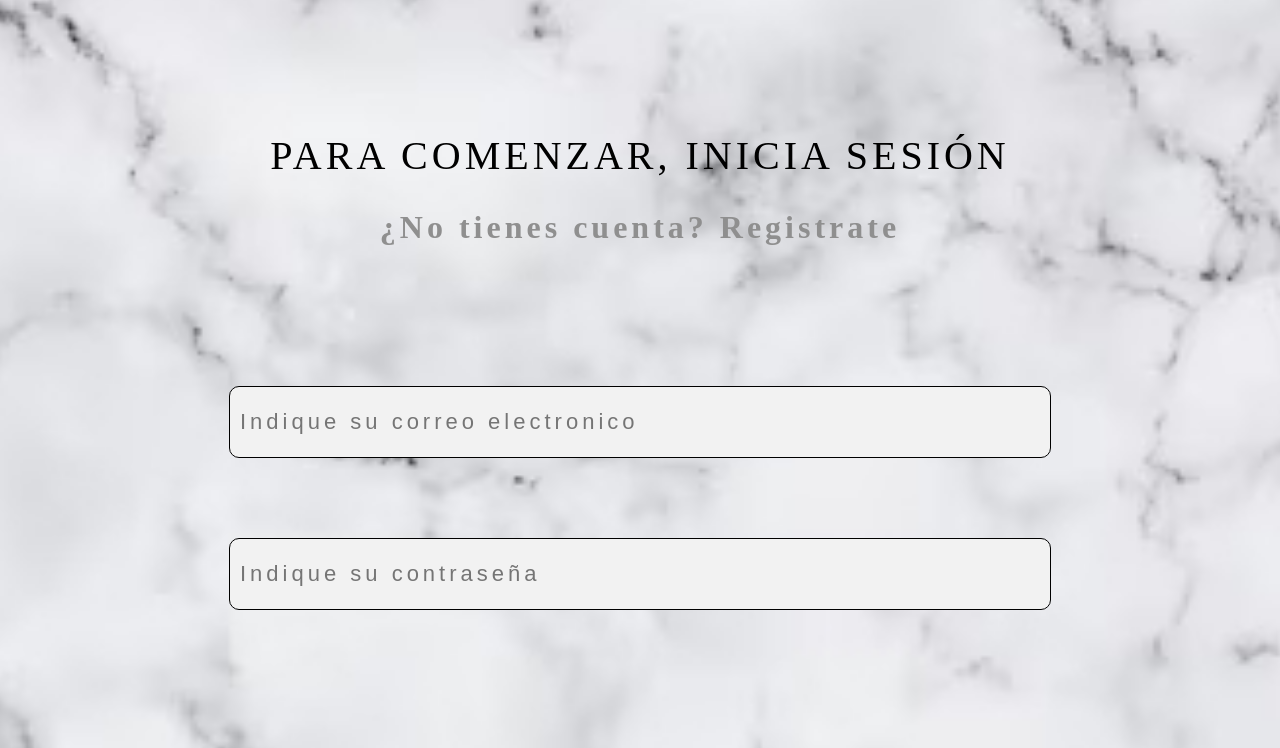
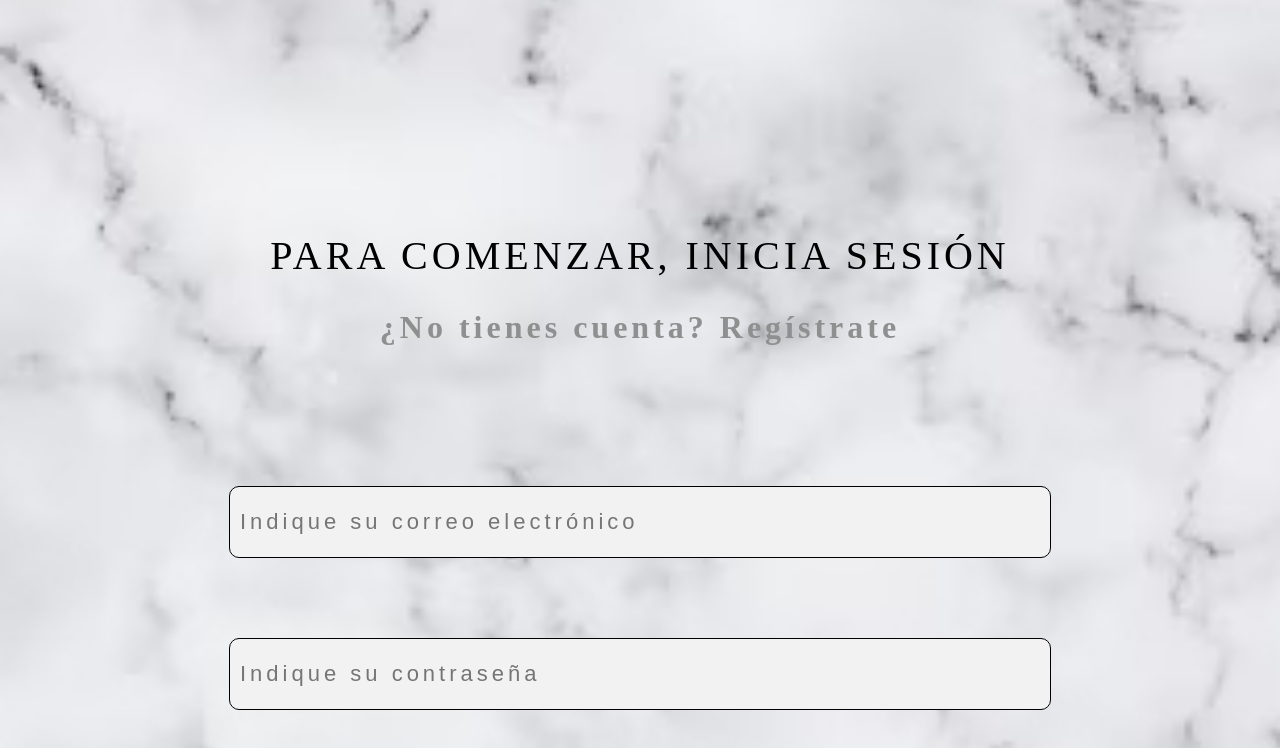
Before and after one commit to zeentollo/TFG, a Vue app in the folder frontend/tfg/: page / in a window 1280 px wide. Shown: the part 789-1537 px from the top of the page. Built offline with nearby package versions, Linux system fonts and the light colour scheme.

Commit message:
Añado control de errores al registro y creo el iniciar sesion con el HOLA @USUARIO

```diff
--- a/frontend/tfg/src/store/index.js
+++ b/frontend/tfg/src/store/index.js
@@ -2,13 +2,14 @@ import { createStore } from 'vuex'
 
 export default createStore({
   state: {
+    user_name: ""
   },
   getters: {
+    user_name: (state) => state.user_name
   },
   mutations: {
-  },
-  actions: {
-  },
-  modules: {
+    set_user_name: (state, user_name) => {
+      state.user_name = user_name
+    }
   }
 })
--- a/frontend/tfg/src/views/IniciarView.vue
+++ b/frontend/tfg/src/views/IniciarView.vue
@@ -4,19 +4,56 @@
     <div id="div_principal">
       <div id="div_arriba">
         <p id="eslogan">PARA COMENZAR, INICIA SESIÓN</p>
-        <router-link to="/register" id="pregunta">¿No tienes cuenta? Registrate</router-link>
+        <router-link to="/register" id="pregunta">¿No tienes cuenta? Regístrate</router-link>
       </div>
-      <form id="formulario" action="">
-        <input class="inputs" type="text" name="" id="" placeholder="Indique su correo electronico">
-        <input class="inputs" type="text" name="" id="" placeholder="Indique su contraseña">
-        <button id="boton">ACCEDER</button>
+      <form id="formulario" @submit.prevent="login">
+        <input class="inputs" v-model="email" type="email" placeholder="Indique su correo electrónico" required>
+        <input class="inputs" v-model="pass" type="password" placeholder="Indique su contraseña" required>
+        <button id="boton" type="submit">ACCEDER</button>
       </form>
     </div>
   </section>
 </template>
 
-<script>
+<script setup>
+import { ref } from 'vue'
+import axios from 'axios'
+import { useRouter } from 'vue-router'
+import { useStore } from 'vuex'
 
+const store = useStore()
+const email = ref("")
+const pass = ref("")
+const router = useRouter()
+
+const login = async () => {
+  const data = {
+    email: email.value,
+    pass: pass.value,
+  }
+
+  try {
+    const response = await axios.post("http://localhost:3000/login", data, {
+      headers: {
+        'Content-Type': 'application/json',
+      },
+    })
+    console.log(response.data)
+    if (response.status == 200) {
+      store.commit("set_user_name", response.data[0].name)
+      router.push("/seleccionar")
+    }
+  } catch (error) {
+    if (error.response) {
+      console.error('Error de respuesta del servidor:', error.response.data)
+    } else if (error.request) {
+      console.error('Error de solicitud:', error.request)
+    } else {
+      console.error('Error:', error.message)
+    }
+    console.error('Error de configuración:', error.config)
+  }
+}
 </script>
 
 <style lang="scss" scoped>
@@ -25,14 +62,22 @@
   background-size: cover;
   background-position: center;
 }
-#img_principal{
+
+#img_principal {
   width: 100%;
   height: 90vh;
 }
 
+#div_principal {
+  display: flex;
+  flex-direction: column;
+  justify-content: center;
+  align-items: center;
+  text-align: center;
+  margin: 100px;
+}
 
-
-#div_arriba{
+#div_arriba {
   display: flex;
   flex-direction: column;
   justify-content: center;
@@ -40,13 +85,13 @@
   text-align: center;
   margin: 100px;
 
-  #eslogan{
+  #eslogan {
     margin: 30px;
     letter-spacing: 4px;
     font-size: 40px;
   }
 
-  #pregunta{
+  #pregunta {
     text-decoration: none;
     color: #8F8F8F;
     font-weight: bold;
@@ -55,14 +100,14 @@
   }
 }
 
-#formulario{
+#formulario {
   display: flex;
   flex-direction: column;
   justify-content: center;
   align-items: center;
   text-align: center;
 
-  .inputs{
+  .inputs {
     width: 100vh;
     height: 50px;
     border-radius: 10px;
@@ -75,7 +120,7 @@
     margin: 40px;
   }
 
-  #boton{
+  #boton {
     margin: 100px;
     cursor: pointer;
     background-color: #454545;
@@ -86,7 +131,8 @@
     padding: 10px;
     letter-spacing: 4px;
   }
-  #boton:hover{
+
+  #boton:hover {
     color: rgb(218, 218, 255);
   }
 }
--- a/frontend/tfg/src/views/RegisterView.vue
+++ b/frontend/tfg/src/views/RegisterView.vue
@@ -6,14 +6,14 @@
         <p id="eslogan">¡HOLA, ES UN GUSTO TENERTE POR AQUÍ!</p>
         <router-link to="/" id="pregunta">¿Ya tienes cuenta? Iniciar Sesión</router-link>
       </div>
-      <form id="formulario" @submit.prevent="register">
-        <input class="inputs" type="text" v-model="name" id="input_name" placeholder="Indique su nombre de usuario">
+      <form id="formulario" @submit.prevent="validate">
+        <input class="inputs" type="text" v-model="name" id="input_name" placeholder="Indique su nombre de usuario" required>
         <div id="div_date">
           <p id="texto">Indique su fecha de nacimiento</p>
-          <input class="inputs" type="date" v-model="date" id="input_date">
+          <input class="inputs" type="date" v-model="date" id="input_date" required>
         </div>
-        <input class="inputs" type="email" v-model="email" id="input_email" placeholder="Indique su correo electrónico">
-        <input class="inputs" type="password" v-model="pass" id="input_pass" placeholder="Indique su contraseña">
+        <input class="inputs" type="email" v-model="email" id="input_email" placeholder="Indique su correo electrónico" required>
+        <input class="inputs" type="password" v-model="pass" id="input_pass" placeholder="Indique su contraseña" required>
         <button id="boton">REGISTRATE</button>
       </form>
     </div>
@@ -59,6 +59,30 @@ const register = async () => {
     }
     console.error('Error de configuración:', error.config)
   }
+}
+
+
+const validate = () => {
+  const nameSimbolos = /^[a-zA-Z0-9]+$/;
+  const emailSimbolos = /^[^\s@]+@[^\s@]+\.[^\s@]+$/;
+  const passSimbolos = /^(?=.*[A-Z])(?=.*\d)(?=.*[@$!%*?&])[A-Za-z\d@$!%*?&]{8,}$/;
+
+  if (!nameSimbolos.test(name.value)) {
+    alert("El nombre de usuario solo puede contener letras y números.");
+    return;
+  }
+
+  if (!emailSimbolos.test(email.value)) {
+    alert("El correo electrónico no es válido.");
+    return;
+  }
+
+  if (!passSimbolos.test(pass.value)) {
+    alert("La contraseña debe tener al menos 8 caracteres, una mayúscula, un número y un símbolo.");
+    return;
+  }
+
+  register();
 }
 </script>
 
--- a/frontend/tfg/src/views/SeleccionarView.vue
+++ b/frontend/tfg/src/views/SeleccionarView.vue
@@ -2,7 +2,7 @@
   <section id="principal">
     <img id="img_principal" src="@/assets/img/principal.gif">
 
-    <p id="texto_titulo">HOLA @USUARIO</p>
+    <p id="texto_titulo">HOLA {{ userName.toUpperCase() }}</p>
     <p id="texto_titulo">CAMBIA TU ESTILO, SÉ DIFERENTE</p>
 
     <section id="seleccionar">
@@ -24,7 +24,13 @@
 
 </template>
 
-<script>
+<script setup>
+import { useStore } from 'vuex';
+import { computed } from 'vue';
+
+const store = useStore();
+
+const userName = computed(() => store.getters.user_name)
 
 </script>
 
```
Also changed, not shown: frontend/tfg/src/main.js (line endings or trailing spaces), 2 other files (tests, documents, lock files or other folders).
